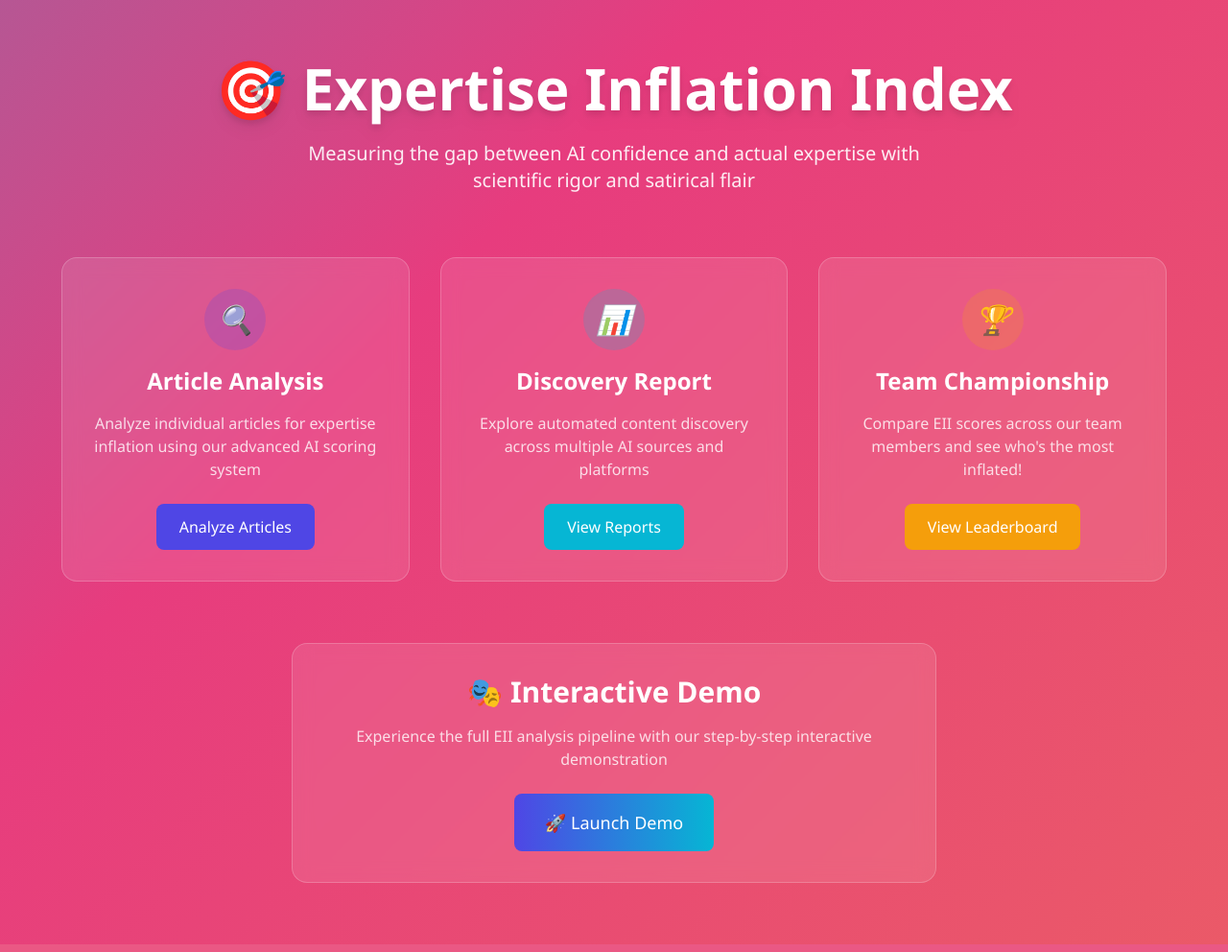
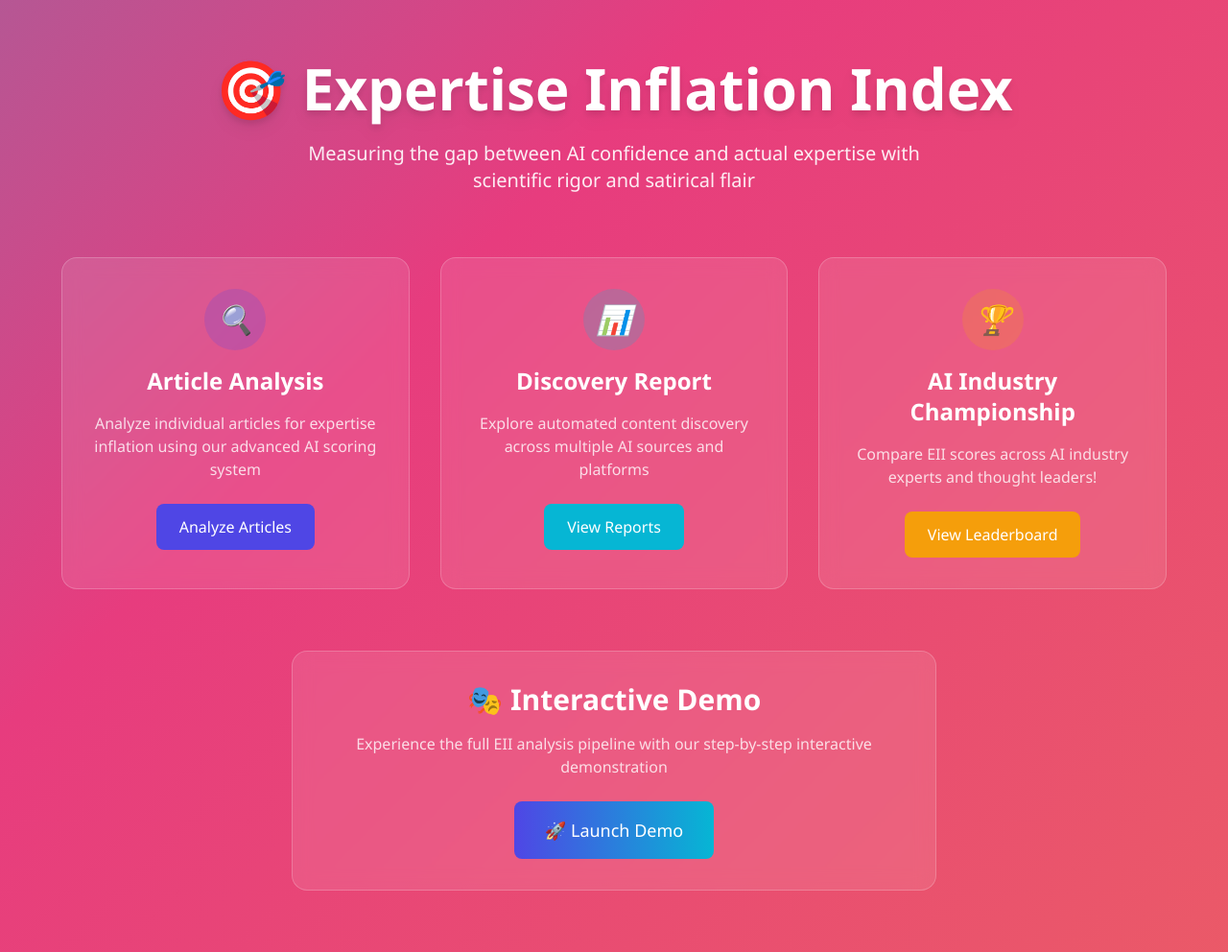
Before and after one commit to dp-pcs/expertise-inflation-index, a Flask app: page / in a window 1280 px wide. Shown: the whole page at 96% size. Run offline with Flask 3, Linux system fonts and the light colour scheme; some libraries are stand-ins or nearby versions.

Commit message:
Update team references to AI industry terminology
🔄 Language Updates:
- Changed 'Team Championship' → 'AI Industry Championship' / 'AI Industry Leaderboard'
- Updated navigation: 'Team Championship' → 'AI Industry Leaderboard'
- Demo content: 'team's articles' → 'AI industry articles'
- Removed internal team focus, emphasize industry-wide analysis

📍 Updated Files:
- templates/index.html: Main dashboard card updated
- templates/article_analysis_results.html: Navigation updated
- templates/article_selection.html: Navigation updated
- templates/methodology.html: Results link updated
- templates/demo_presentation.html: Content and JS references updated

✅ User-Facing Impact:
- All navigation now says 'AI Industry Leaderboard' instead of 'Team Championship'
- Dashboard describes analysis of 'AI industry experts and thought leaders'
- Demo presentation focuses on industry analysis vs. internal team comparison
- More professional, external-facing terminology throughout

```diff
--- a/templates/article_analysis_results.html
+++ b/templates/article_analysis_results.html
@@ -180,7 +180,7 @@
             ← 📊 Analyze Another Article
         </a>
         <a href="/" class="nav-button">🏠 Home</a>
-        <a href="/team-championship" class="nav-button">🏆 Team Championship</a>
+                        <a href="/team-championship" class="nav-button">🏆 AI Industry Leaderboard</a>
         <a href="/discovery-report" class="nav-button">🔍 Discovery Report</a>
     </div>
 </div>
--- a/templates/article_selection.html
+++ b/templates/article_selection.html
@@ -7,7 +7,7 @@
     <!-- Navigation Section -->
     <div class="navigation">
         <a href="/" class="nav-button">🏠 Dashboard</a>
-        <a href="/team-championship" class="nav-button">🏆 Team Championship</a>
+        <a href="/team-championship" class="nav-button">🏆 AI Industry Leaderboard</a>
         <a href="/discovery-report" class="nav-button">🔍 Discovery Report</a>
         <a href="/demo" class="nav-button">🎭 Demo</a>
     </div>
--- a/templates/index.html
+++ b/templates/index.html
@@ -82,14 +82,14 @@
                 </div>
             </div>
 
-            <!-- Team Championship Card -->
+            <!-- AI Industry Championship Card -->
             <div class="glass-card rounded-2xl p-8 hover:scale-105 transition-all duration-300 group">
                 <div class="text-center">
                     <div class="w-16 h-16 mx-auto mb-4 bg-accent/20 rounded-full flex items-center justify-center group-hover:bg-accent/30 transition-colors">
                         <i class="text-3xl">🏆</i>
                     </div>
-                    <h3 class="text-2xl font-semibold text-white mb-4">Team Championship</h3>
-                    <p class="text-white/80 mb-6">Compare EII scores across our team members and see who's the most inflated!</p>
+                    <h3 class="text-2xl font-semibold text-white mb-4">AI Industry Championship</h3>
+                    <p class="text-white/80 mb-6">Compare EII scores across AI industry experts and thought leaders!</p>
                     <a href="/team-championship"
                        class="inline-block bg-accent hover:bg-accent/80 text-white px-6 py-3 rounded-lg font-medium transition-all duration-300 hover:shadow-lg hover:shadow-accent/25">
                         View Leaderboard
--- a/templates/methodology.html
+++ b/templates/methodology.html
@@ -129,7 +129,7 @@
 
     <div class="methodology-actions">
         <a href="/demo" class="nav-button">🎭 Try Interactive Demo</a>
-        <a href="/team-championship" class="nav-button">🌍 See Analysis Results</a>
+                    <a href="/team-championship" class="nav-button">🌍 See Industry Analysis</a>
         <a href="https://github.com/dp-pcs/expertise-inflation-index" class="nav-button" target="_blank">📖 View Source Code</a>
     </div>
 </div>
```
Also changed, not shown: templates/demo_presentation.html (+6 -6 lines).
